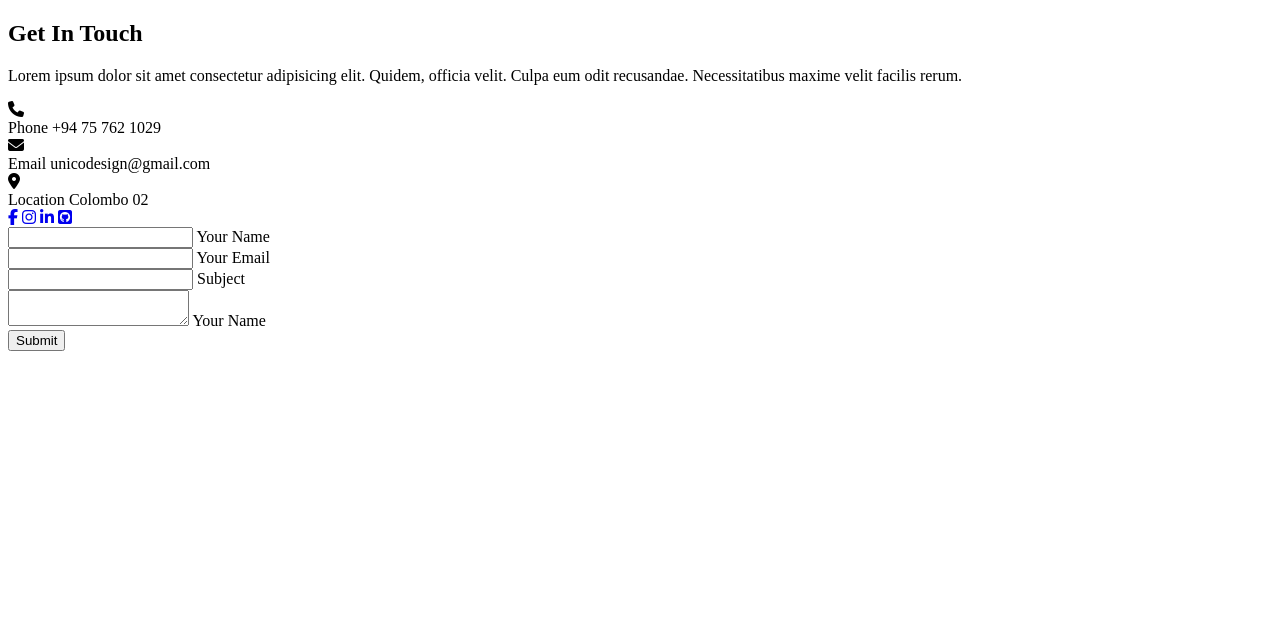
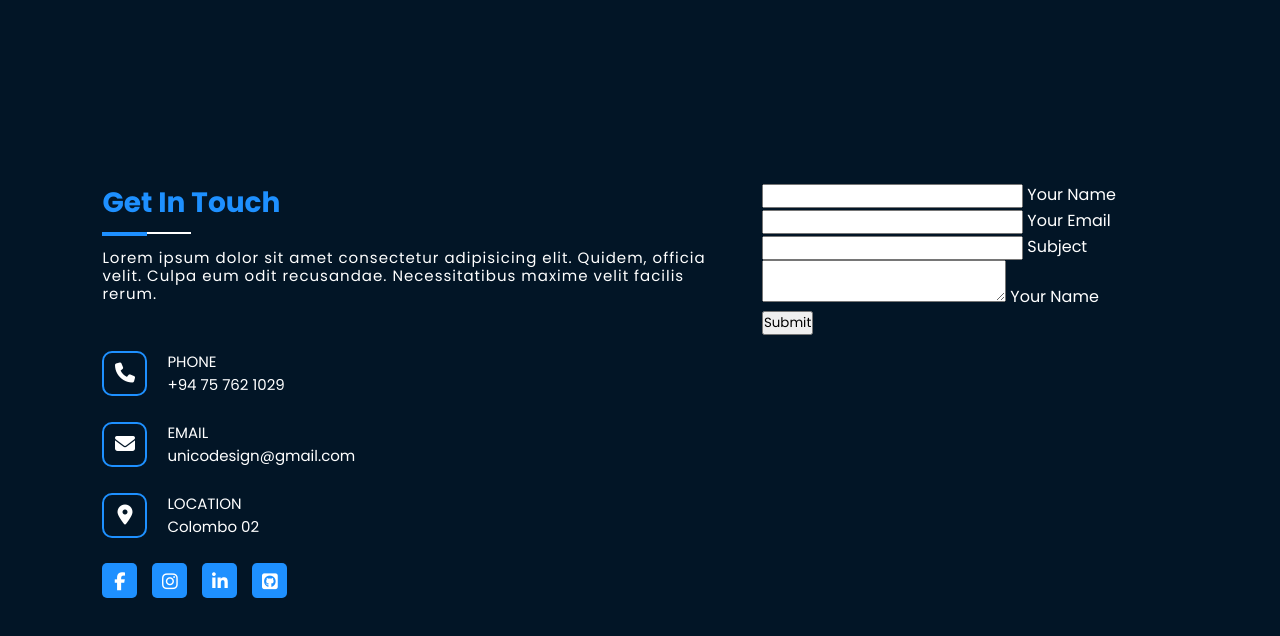
Before and after one commit to uvindu12/Responsive-Contact-Us-Page, a plain HTML site: page index.html in a window 1280 px wide. Drawn offline with Linux system fonts and the light colour scheme.

Commit message:
$ git push -for

```diff
--- a/index.html
+++ b/index.html
@@ -13,7 +13,7 @@
 <body>
 
     <div class="container">
-        <div class="row">
+        <main class="row">
             <section class="col-left">
                 <div class="container-Title">
                     <h2>Get In Touch</h2>
@@ -78,7 +78,7 @@
                     </div>
                 </form>
             </section>
-        </div>
+        </main>
     </div>
 </body>
 </html>
--- a/style.css
+++ b/style.css
@@ -0,0 +1,136 @@
+*{
+    margin: 0;
+    padding: 0;
+    box-sizing: border-box;
+    font-family: "Poppins", sans-serif;
+}
+body{
+    width: 100%;
+    min-height:100vh;
+    background-color: #021526;
+    color: white;
+}
+.container{
+    width: 100%;
+    min-height: 100vh;
+    display: flex;
+    align-items: center;
+    padding: 30px 8%;
+}
+.container .row{
+    display: flex;
+    justify-content: space-between;
+    width: 100%;
+    max-width: 1100px;
+}
+.row section .col{
+    display: flex;
+    flex-direction: column;
+}
+.col-right{
+    flex-basis: 35%;
+    min-width: 320px;
+    margin-right: 60px;
+    margin-left: 50px;
+}
+.col-left{
+    flex-basis: 60%;
+}
+.col-left .container-Title h2{
+    position: relative;
+    font-size: 28px;
+    color: dodgerblue;
+    display: inline-block;
+    margin-bottom: 25px;
+}
+.col-left .container-Title h2::before{
+    content: '';
+    position: absolute;
+    width: 50%;
+    height: 2px;
+    background-color: #ffffff;
+    top: 120%;
+    left: 0;
+}
+.col-left .container-Title h2::after{
+    content: '';
+    position: absolute;
+    width: 25%;
+    height: 4px;
+    background-color: dodgerblue;
+    top: calc(123% - 2px);
+    left: 0;
+}
+.col-left .container-Title p{
+    font-size: 15px;
+    color: white;
+    letter-spacing: 1px;
+    line-height: 1.2;
+    padding-bottom: 22px;
+}
+.col-left .contact-Info{
+    margin-bottom: 16px;
+}
+.contact-Info .icon-Group{
+    display: flex;
+    align-items: center;
+    margin: 25px 0px;
+}
+.icon-Group .icon{
+    width: 45px;
+    height: 45px;
+    border: 2px solid dodgerblue;
+    border-radius: 10px;
+    margin-right: 20px;
+    position: relative;
+}
+.icon-Group .icon i{
+    font-size: 20px;
+    color: white;
+    position: absolute;
+    top: 50%;
+    left: 50%;
+    transform: translate(-50%, -50%);
+}
+.icon-Group .destails span {
+    display: block;
+    color: #ffffff;
+    font-size: 15px;
+}
+.icon-Group .destails span:nth-child(1){
+    text-transform: uppercase;
+    color: white;
+}
+.col-left .socialMedia{
+    display: flex;
+    justify-content: flex-start;
+    align-items: center;
+    flex-wrap: wrap;
+    margin: 22px 0px 20px;
+}
+.socialMedia a{
+    width: 35px;
+    height: 35px;
+    text-decoration: none;
+    text-align: center;
+    margin-right: 15px;
+    border-radius: 5px;
+    background-color: dodgerblue;
+    transition: 0.4s;
+}
+.socialMedia a i{
+    color: white;
+    font-size: 18px;
+    line-height: 35px;
+    border: 1px solid transparent;
+    transition-delay: 0.4s;
+}
+.socialMedia a:hover{
+    transform: translateY(-5px);
+    background-color: #3b3b3b96;
+    color: #d6dde4;
+    border: 1px solid dodgerblue;
+}
+.socialMedia a:hover i{
+    color: dodgerblue;
+}
```
